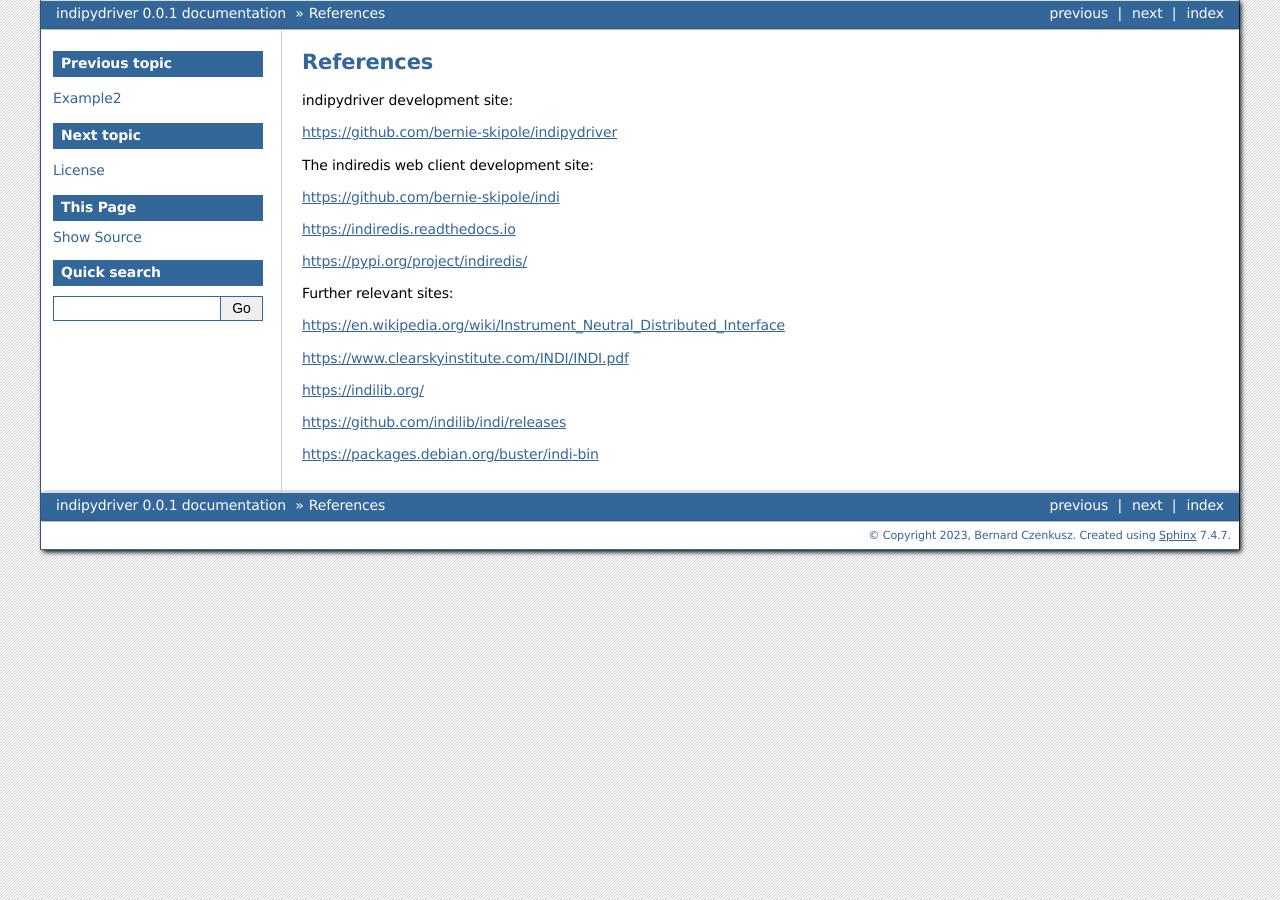
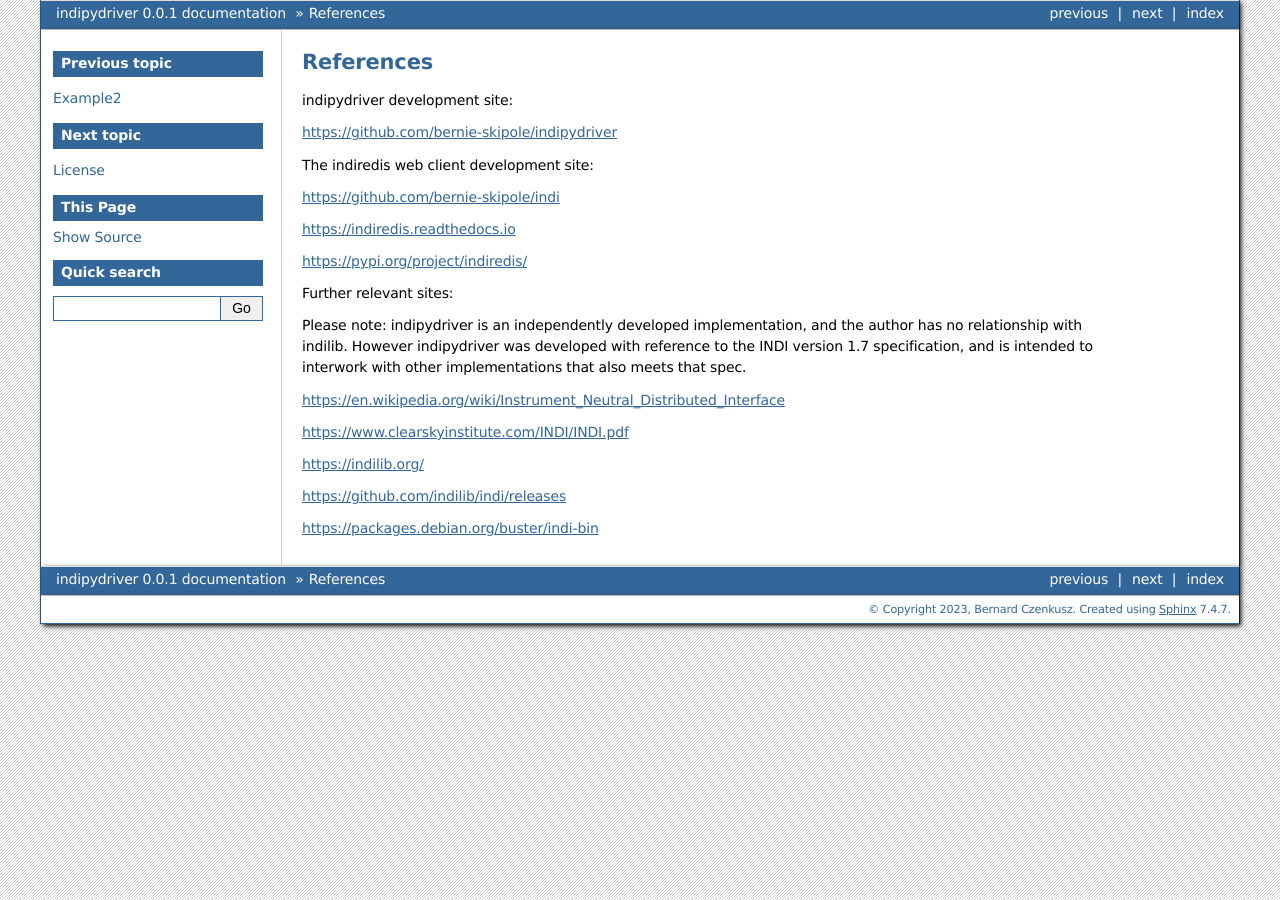
Before and after one commit to bernie-skipole/indipydriver, a Sphinx documentation site: the page built from docs/source/usage/references.rst, in a window 1280 px wide. Built offline with Sphinx 7.4.7, drawn with Linux system fonts in a browser that asks for light colours.

Commit message:
doc change, and setting a version string

```diff
--- a/docs/source/usage/references.rst
+++ b/docs/source/usage/references.rst
@@ -17,6 +17,8 @@ https://pypi.org/project/indiredis/
 
 Further relevant sites:
 
+Please note: indipydriver is an independently developed implementation, and the author has no relationship with indilib. However indipydriver was developed with reference to the INDI version 1.7 specification, and is intended to interwork with other implementations that also meets that spec.
+
 https://en.wikipedia.org/wiki/Instrument_Neutral_Distributed_Interface
 
 https://www.clearskyinstitute.com/INDI/INDI.pdf
--- a/indipydriver/__init__.py
+++ b/indipydriver/__init__.py
@@ -4,3 +4,6 @@ from .ipydriver import IPyDriver, Device
 from .propertyvectors import SwitchVector, LightVector, TextVector, BLOBVector, NumberVector
 from .propertymembers import SwitchMember, LightMember, TextMember, BLOBMember, NumberMember
 from .events import getProperties, enableBLOB, newSwitchVector, newTextVector, newNumberVector, newBLOBVector, Message, delProperty, defSwitchVector, defTextVector, defNumberVector, defLightVector, defBLOBVector, setSwitchVector, setTextVector, setNumberVector, setLightVector, setBLOBVector
+
+
+version = "0.0.1"
```
